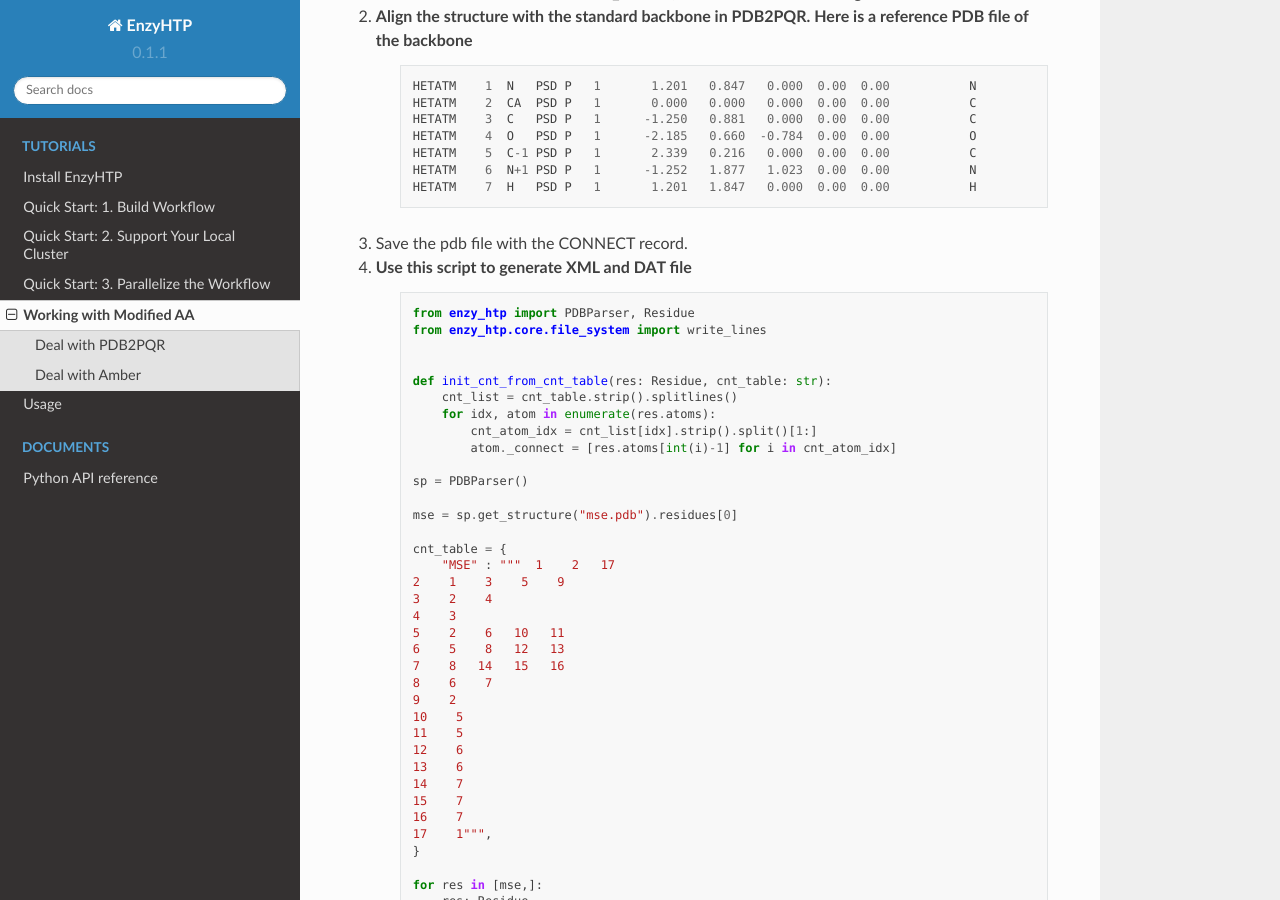
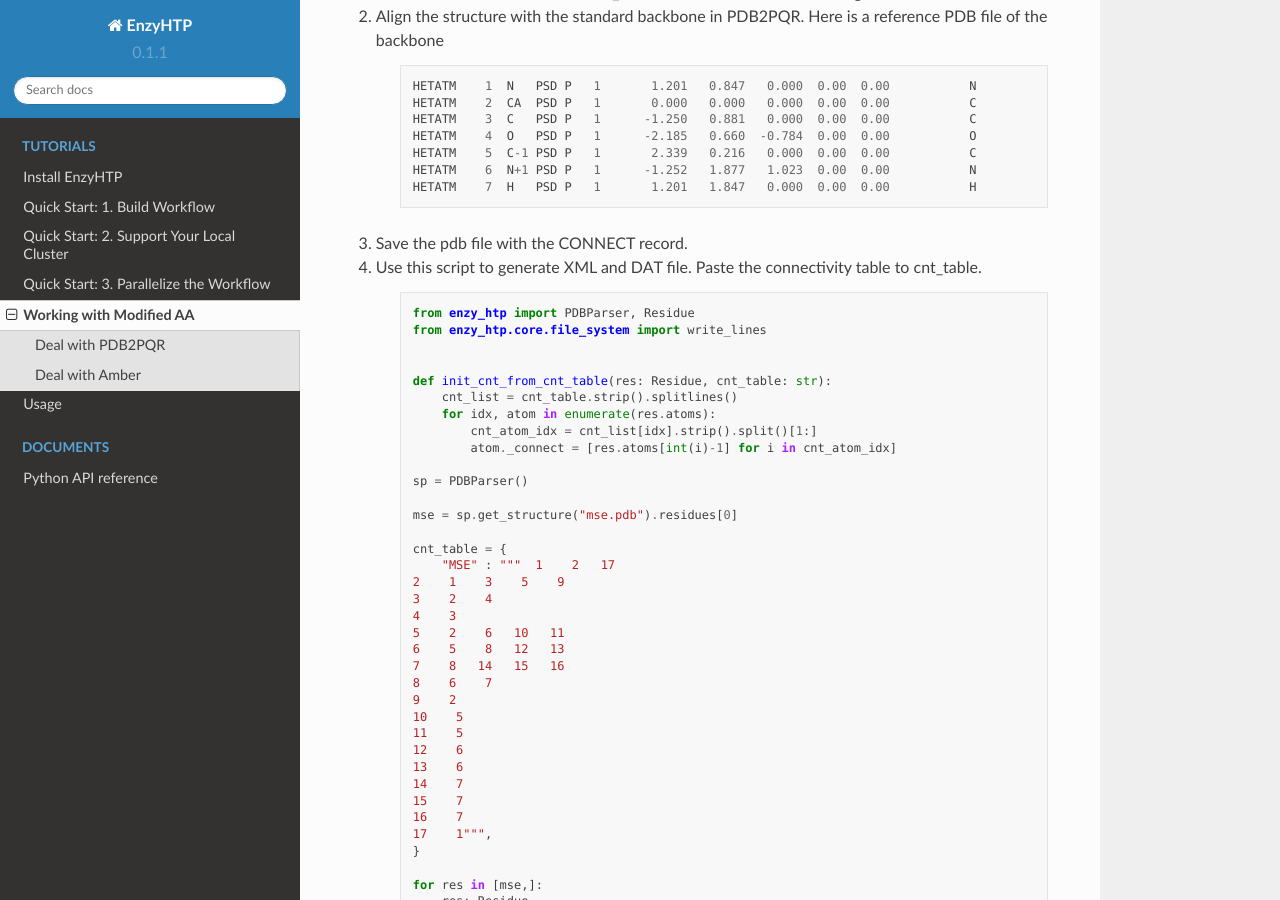
Before and after one commit to ChemBioHTP/enzyhtp_doc, a Sphinx documentation site: the page built from docs/source/modified_aa.rst, in a window 1280 px wide and 900 px high, scrolled down 384 px. Built offline with Sphinx 7.4.7 and the Read the Docs theme 2.0.0, drawn with Linux system fonts in a browser that asks for light colours.

Commit message:
fix format

```diff
--- a/docs/source/modified_aa.rst
+++ b/docs/source/modified_aa.rst
@@ -12,6 +12,7 @@
 
 1. Obtain the protonated pdb file of the modified AA (add H manually or obtain from PDB). If you need to use force field like ff19SB_modAA, make the atom names align with the force field.
 2. Align the structure with the standard backbone in PDB2PQR. Here is a reference PDB file of the backbone
+
     .. code::
 
         HETATM    1  N   PSD P   1       1.201   0.847   0.000  0.00  0.00           N
@@ -22,7 +23,8 @@
         HETATM    6  N+1 PSD P   1      -1.252   1.877   1.023  0.00  0.00           N
         HETATM    7  H   PSD P   1       1.201   1.847   0.000  0.00  0.00           H
 3. Save the pdb file with the CONNECT record.
-4. Use this script to generate XML and DAT file
+4. Use this script to generate XML and DAT file. Paste the connectivity table to cnt_table.
+
     .. code:: python
 
         from enzy_htp import PDBParser, Residue
```
